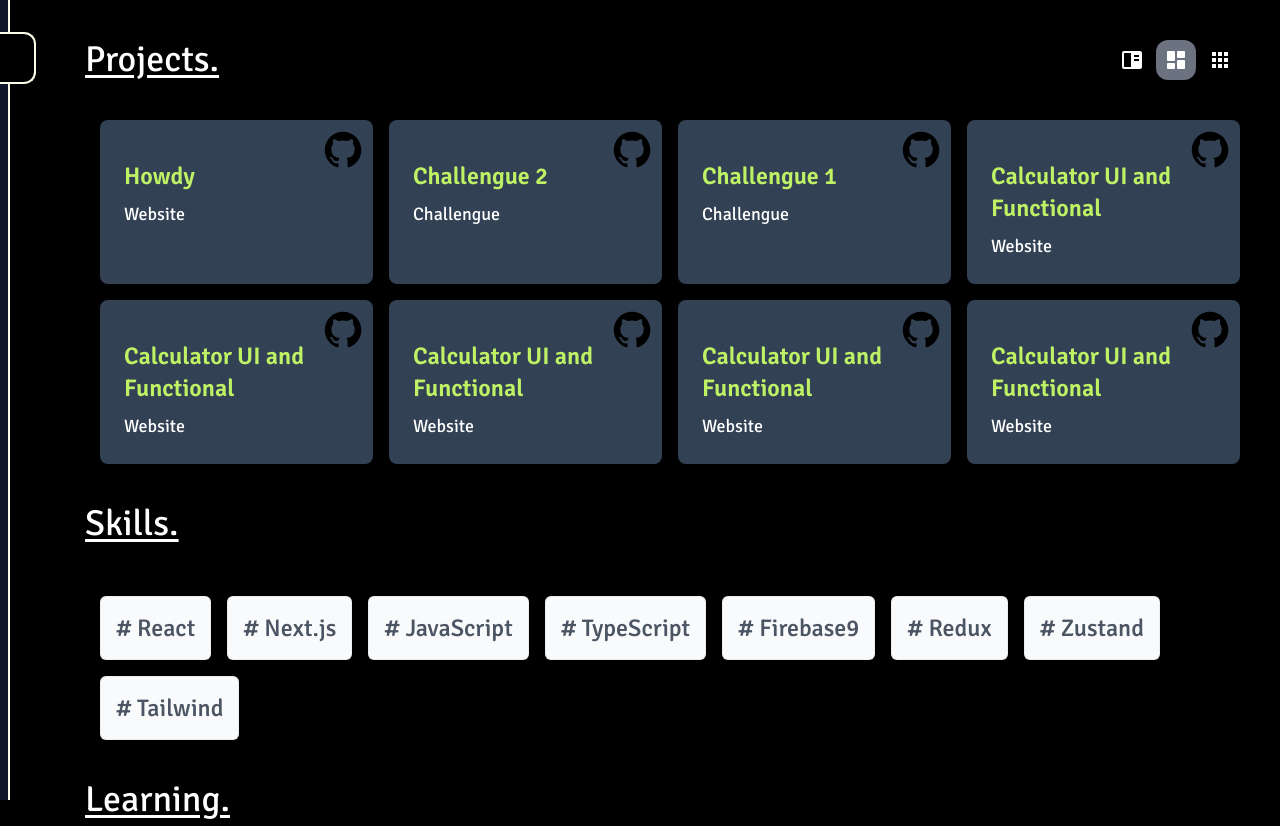
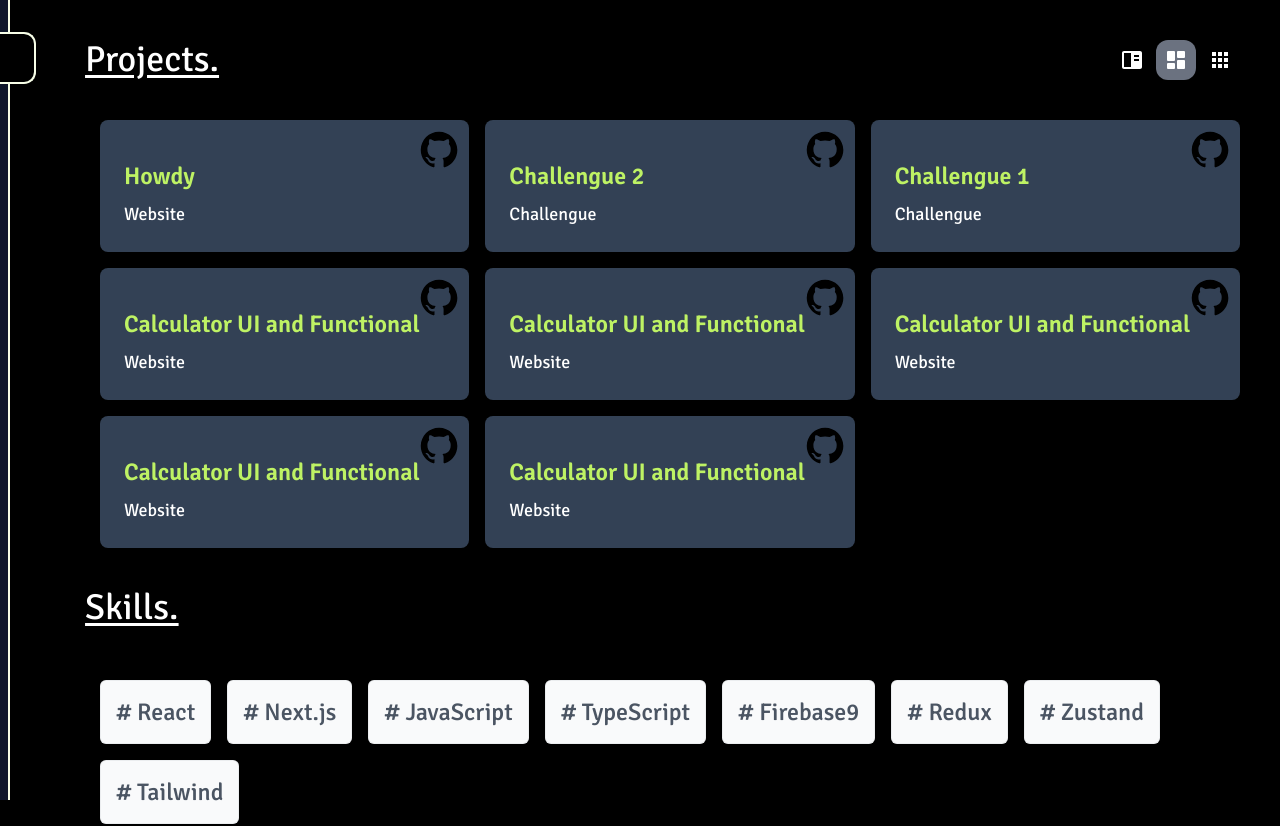
Before and after one commit to GonzaloArray/my-pin, a React (Vite) app: page / in a window 1280 px wide. Shown: the top 826 px of the page. Built offline with nearby package versions, Linux system fonts and the light colour scheme.

Commit message:
feat: new realese

```diff
--- a/src/layout/LayoutDashboard.tsx
+++ b/src/layout/LayoutDashboard.tsx
@@ -37,7 +37,7 @@ export const LayoutDashboard = () => {
       </div>
       <div
         className={`absolute right-0 flex flex-col ${
-          toggle ? "left-[410px]" : "left-5"
+          toggle ? "hidden sm:block sm:left-[410px]" : "left-5"
         }`}
       >
         <Outlet />
--- a/src/page/Proyects.tsx
+++ b/src/page/Proyects.tsx
@@ -7,11 +7,11 @@ import { Dashboard } from "../icons/Dashboard.icon";
 
 export const Proyects = () => {
   const [dashboard, setDashboard] = useState({
-    xr: "grid-cols-2",
-    sm: "grid-cols-2",
-    md: "grid-cols-2",
-    lg: "grid-cols-3",
-    xl: "grid-cols-4",
+    xr: "grid-cols-1",
+    sm: "sm:grid-cols-1",
+    md: "md:grid-cols-2",
+    lg: "lg:grid-cols-3",
+    xl: "xr:grid-cols-4",
     btnActive: 2,
   });
 
@@ -51,8 +51,8 @@ export const Proyects = () => {
           <button
             onClick={() =>
               handleDashRectangle({
-                xr: "grid-cols-2",
-                sm: "sm:grid-cols-2",
+                xr: "grid-cols-1",
+                sm: "sm:grid-cols-1",
                 md: "md:grid-cols-2",
                 lg: "lg:grid-cols-3",
                 xl: "xl:grid-cols-3",
@@ -68,8 +68,8 @@ export const Proyects = () => {
           <button
             onClick={() =>
               handleDashRectangle({
-                xr: "grid-cols-2",
-                sm: "sm:grid-cols-2",
+                xr: "grid-cols-1",
+                sm: "sm:grid-cols-1",
                 md: "md:grid-cols-3",
                 lg: "lg:grid-cols-4",
                 xl: "xl:grid-cols-4",
```
